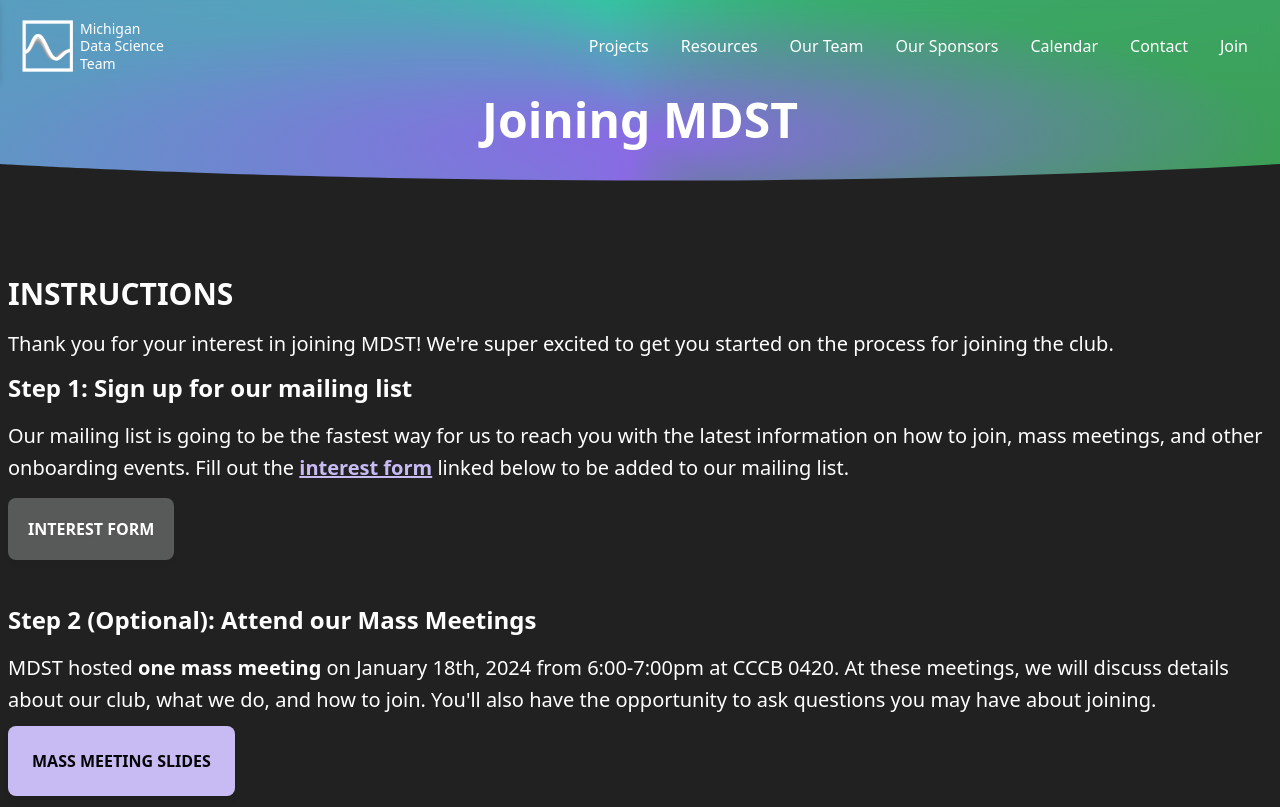
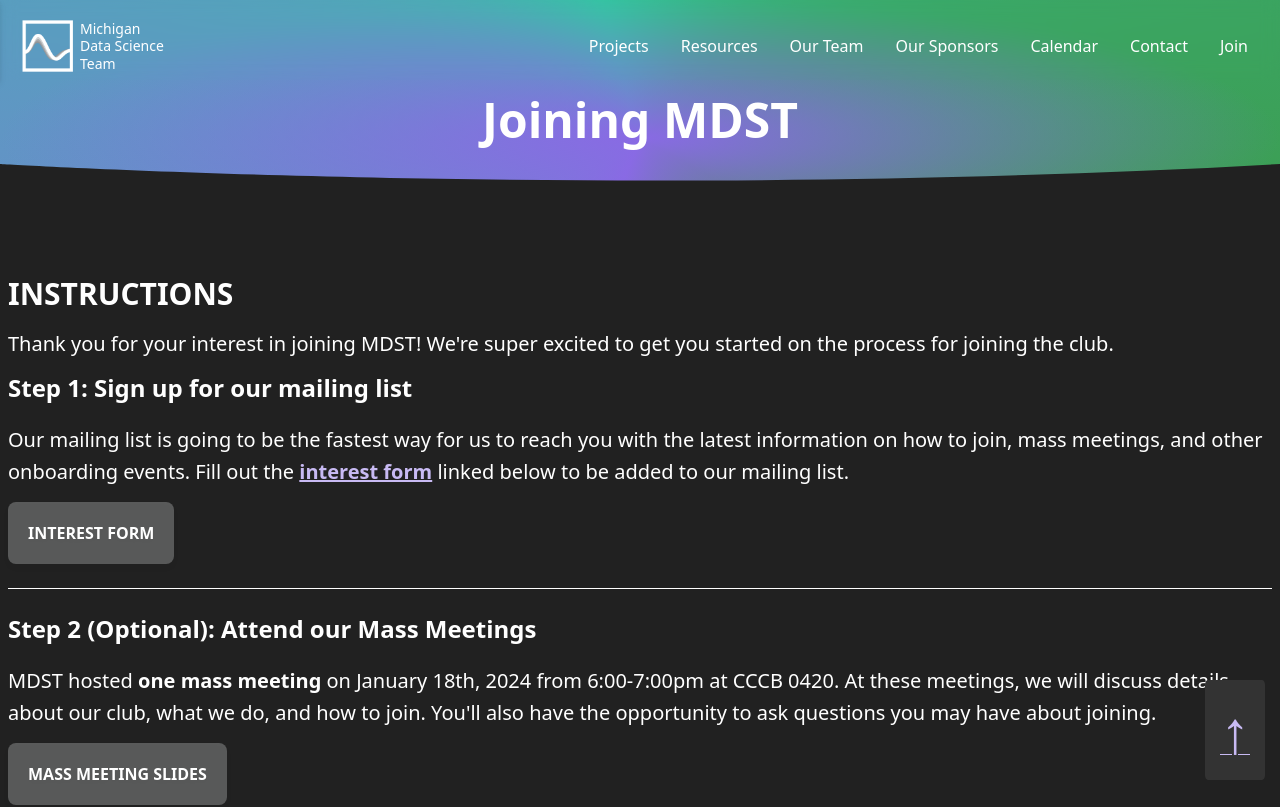
Before and after one commit to MichiganDataScienceTeam/official-website, a Next.js app: page /join in a window 1280 px wide. Shown: the top 807 px of the page. Built offline with nearby package versions, Linux system fonts and the light colour scheme.

Commit message:
join page

```diff
--- a/config/join.md
+++ b/config/join.md
@@ -8,14 +8,16 @@
 
 <p className="md-button-wrapper"><a className="md-button" href="https://forms.gle/pcpfjMwrXobyvn9N9"> Interest Form</a></p>
 
+<a href="#top" class="scroll-up-button"></a>
+
 <hr>
 
 ### Step 2 (Optional): Attend our Mass Meetings
 
 MDST hosted **one mass meeting** on January 18th, 2024 from 6:00-7:00pm at CCCB 0420. At these meetings, we will discuss details about our club, what we do, and how to join. You'll also have the opportunity to ask questions you may have about joining.
 
-<p className="md-button-wrapper"><a className="md-button_2" href="https://docs.google.com/presentation/d/1KwbCaDidWKUAwzVfWL0gRVclE0ImLhjs05ypdxxqTa0/edit?usp=sharing"> Mass Meeting Slides</a></p>
-<p className="md-button-wrapper"><a className="md-button_2" href="https://umich.zoom.us/rec/share/wVLHCDtudkjscVB3y8L2P6CFIwwOu6vyrwYd6YbATAvgEIrc6p1BWwBTLMbKZ9Uj.DjCG-vsr6OsiL-zA"> Mass Meeting Recording</a></p>
+<p className="md-button-wrapper"><a className="md-button" href="https://docs.google.com/presentation/d/1KwbCaDidWKUAwzVfWL0gRVclE0ImLhjs05ypdxxqTa0/edit?usp=sharing"> Mass Meeting Slides</a></p>
+<p className="md-button-wrapper"><a className="md-button" href="https://umich.zoom.us/rec/share/wVLHCDtudkjscVB3y8L2P6CFIwwOu6vyrwYd6YbATAvgEIrc6p1BWwBTLMbKZ9Uj.DjCG-vsr6OsiL-zA"> Mass Meeting Recording</a></p>
 
 <hr>
 
--- a/styles/globals.css
+++ b/styles/globals.css
@@ -48,7 +48,7 @@
 
 .markdown h3 {
   @apply text-2xl;
-  @apply mb-4;
+  @apply mb-5;
   @apply font-normal;
   @apply font-bold;
 }
@@ -85,8 +85,7 @@
 }
 
 .markdown hr {
-  @apply my-5;
-  border: none; /* Remove the default border */
+  @apply my-6;
 }
 
 
@@ -97,8 +96,8 @@
 .markdown .callout {
   @apply m-4;
   @apply bg-grey;
-  @apply bg-white;
-  color: #000000;
+  @apply bg-grey;
+  color: #ffffff;
   @apply rounded-lg;
   @apply p-5;
 }
@@ -130,19 +129,6 @@
   @apply w-fit;
 }
 
-.markdown .md-button_2 {
-  @apply rounded-lg;
-  @apply p-6;
-  @apply lg:text-xl;
-  @apply text-base;
-  @apply hover:-translate-y-1;
-  @apply bg-primary-light;
-  @apply transition;
-  @apply drop-shadow-md;
-  color: #050505;
-  @apply no-underline;
-  @apply uppercase;
-}
 
 .markdown .highlight {
   @apply font-bold;
@@ -177,3 +163,51 @@
 .fc .fc-list-event-time {
   border-radius: 0.5rem 0 0 0.5rem;
 }
+
+/* CSS for scroll-back-up button */
+.scroll-up-button {
+  position: fixed;
+  bottom: 20px; /* Adjust as needed */
+  right: 15px; /* Adjust as needed */
+  color: #ffffff; /* Button text color */
+  background-color: #333333;
+  border: none;
+  border-radius: 5%; /* Make it round */
+  padding: 5px 15px; /* Adjust as needed */
+  cursor: pointer;
+  transition: background-color 0.3s, transform 0.3s;
+}
+
+/* Arrow icon */
+.scroll-up-button::before {
+  content: "\2191"; /* Unicode character for arrow up */
+  font-size: 60px; /* Adjust as needed */
+  font-weight: bold;
+}
+
+/* Hover effect */
+.scroll-up-button:hover {
+  background-color: #896AE4; /* Button background color on hover */
+  transform: scale(1.01); /* Scale up on hover */
+  @apply hover:-translate-y-2;
+}
+
+/* Scroll behavior */
+html {
+  scroll-behavior: smooth;
+}
+
+/* Scroll to top when button is clicked */
+.scroll-up-button:target {
+  scroll-behavior: auto;
+  animation: scrollUp 0.5s forwards;
+}
+
+@keyframes scrollUp {
+  from {
+    transform: translateY(0);
+  }
+  to {
+    transform: translateY(-100%);
+  }
+}
```
